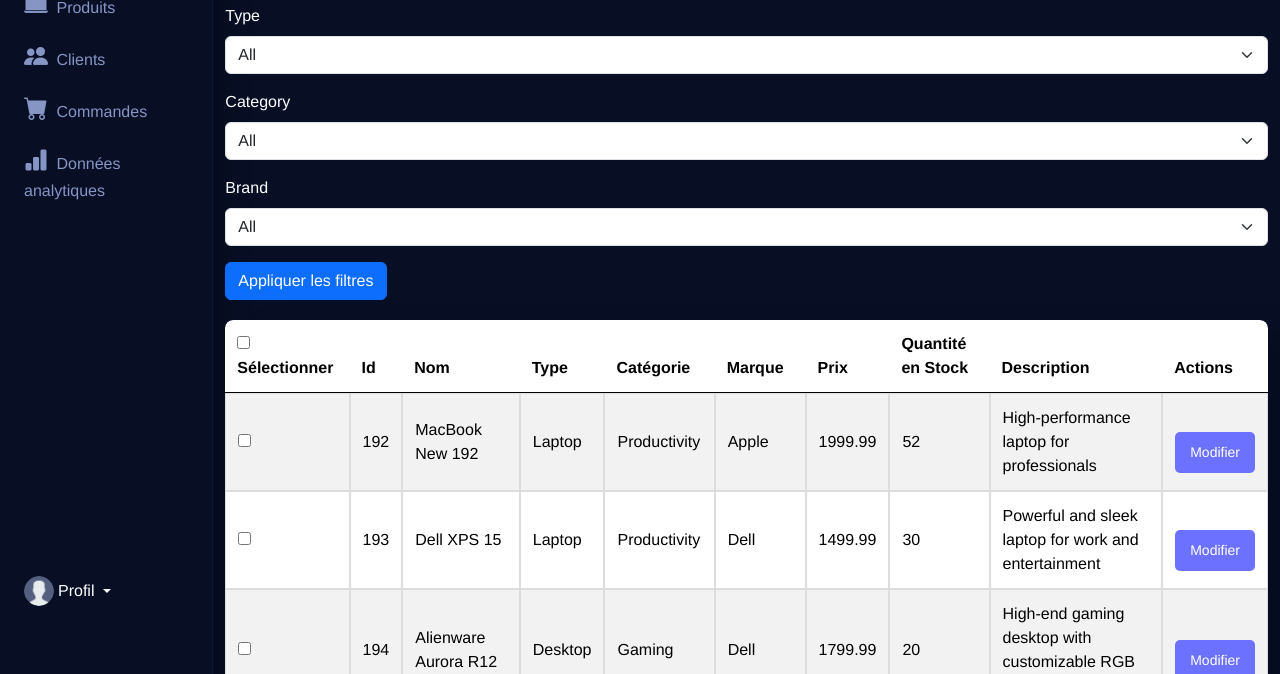
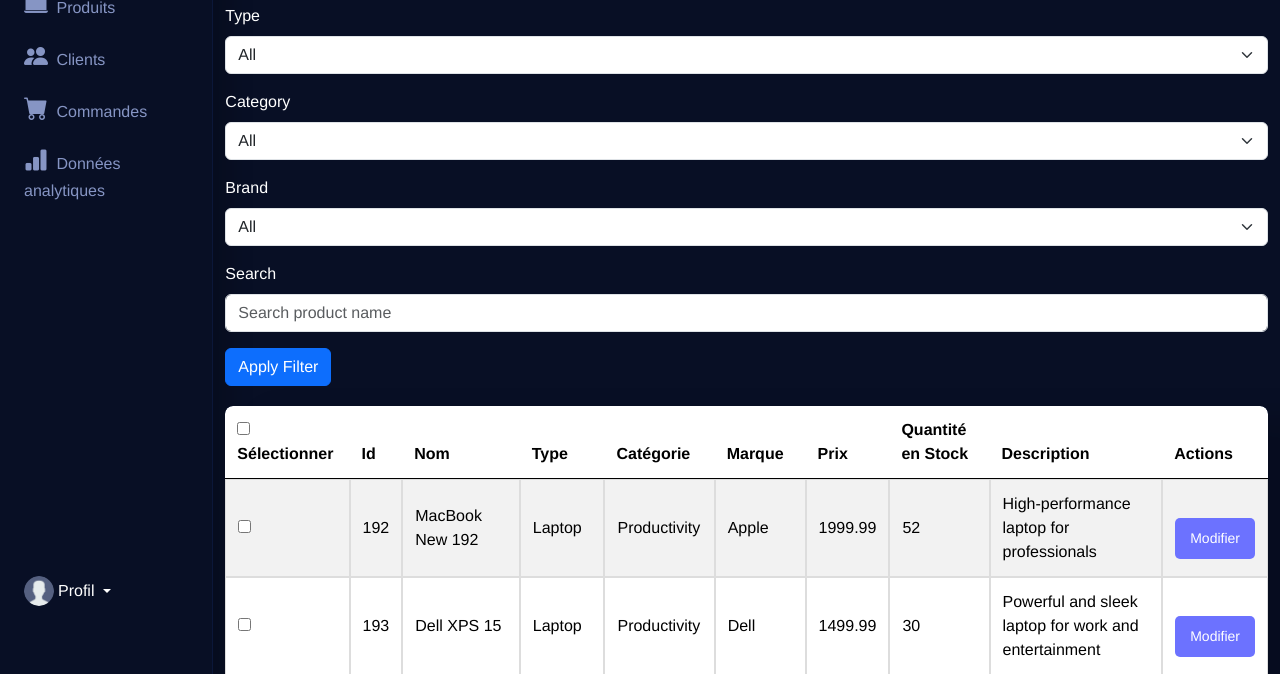
Before and after one commit to PierreDevC/projet_python_app_web_fonc, a Flask app: page /filter_products in a window 1280 px wide. Shown: the part 170-844 px from the top of the page. Run offline with Flask 3, Linux system fonts and the light colour scheme; a user stored in the database is signed in; data comes from the database, SQL or seed files in the repository; some libraries are stand-ins or nearby versions.

Commit message:
filter produits v2

```diff
--- a/app.py
+++ b/app.py
@@ -227,6 +227,7 @@ def filter_products():
     type = request.args.get('type')
     category = request.args.get('category')
     brand = request.args.get('brand')
+    search = request.args.get('search')
 
     query = "SELECT * FROM products"
 
@@ -244,6 +245,10 @@ def filter_products():
     if brand:
         conditions.append("brand = ?")
         params += (brand,)
+
+    if search:
+        conditions.append("name LIKE ?")
+        params += (f"%{search}%",)
 
     if conditions:
         query += " WHERE " + " AND ".join(conditions)
--- a/templates/product_list.html
+++ b/templates/product_list.html
@@ -85,7 +85,11 @@
             <option value="Toshiba">Toshiba</option>
         </select>
     </div>
-    <button type="submit" class="btn btn-primary">Appliquer les filtres</button>
+    <div class="mb-3">
+        <label for="search" class="form-label text-white">Search</label>
+        <input type="text" class="form-control" name="search" id="search" placeholder="Search product name">
+    </div>
+    <button type="submit" class="btn btn-primary">Apply Filter</button>
 </form>
 
 
```
